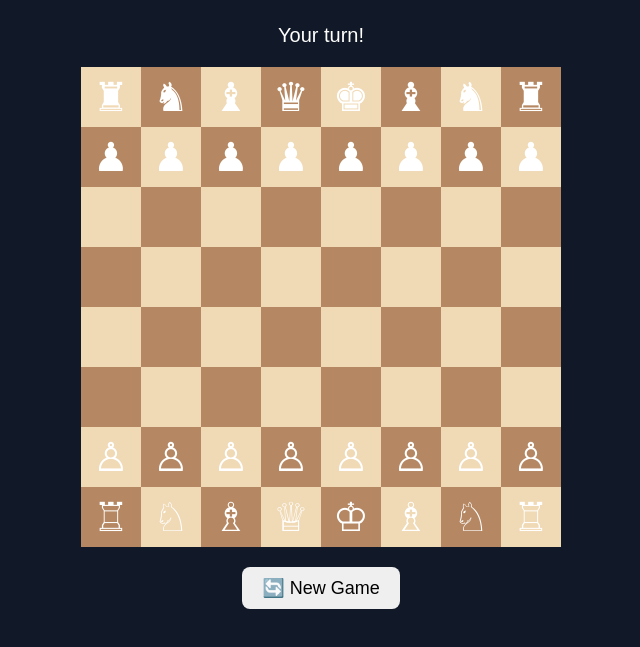
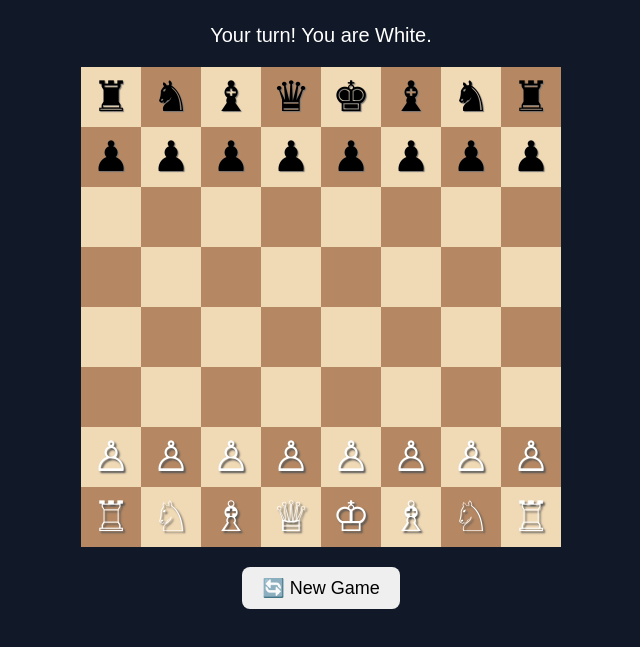
Before and after one commit to johanwerty12-create/kchess, a plain HTML site: page index.html in a window 1280 px wide. Both pictures are taken after a click on the element 430 px from the left and 293 px from the top of the page. Shown: the part 77-724 px from the top of the page, without its empty margins (319-959 px from the left). Drawn offline with Linux system fonts and the light colour scheme.

Commit message:
Update index.html

```diff
--- a/index.html
+++ b/index.html
@@ -26,11 +26,12 @@
         .square {
             width: 60px;
             height: 60px;
-            font-size: 40px;
+            font-size: 42px;
             display: flex;
             justify-content: center;
             align-items: center;
             cursor: pointer;
+            user-select: none;
         }
 
         .light {
@@ -42,7 +43,17 @@
         }
 
         .selected {
-            outline: 4px solid yellow;
+            background: #f6e05e !important;
+        }
+
+        .white-piece {
+            color: white;
+            text-shadow: 2px 2px 2px #555;
+        }
+
+        .black-piece {
+            color: black;
+            text-shadow: 1px 1px 1px #777;
         }
 
         button {
@@ -64,7 +75,7 @@
 
 <h1>♟️ KChess</h1>
 
-    <div id="status">Your turn!</div>
+<div id="status">Your turn! You are White.</div>
 
 <div id="board"></div>
 
@@ -72,7 +83,7 @@
 
 <script>
 
-        const pieces = [
+const startingBoard = [
     "♜","♞","♝","♛","♚","♝","♞","♜",
     "♟","♟","♟","♟","♟","♟","♟","♟",
     "","","","","","","","",
@@ -83,12 +94,22 @@
     "♖","♘","♗","♕","♔","♗","♘","♖"
 ];
 
-        let boardPieces = [...pieces];
-
+let boardPieces = [...startingBoard];
 let selected = null;
+let playerTurn = true;
 
 const board = document.getElementById("board");
 const status = document.getElementById("status");
+
+
+function isWhite(piece) {
+    return ["♙","♖","♘","♗","♕","♔"].includes(piece);
+}
+
+
+function isBlack(piece) {
+    return ["♟","♜","♞","♝","♛","♚"].includes(piece);
+}
 
 
 function drawBoard() {
@@ -107,15 +128,23 @@
             square.classList.add("dark");
         }
 
-                square.textContent = boardPieces[i];
-
         if (selected === i) {
             square.classList.add("selected");
         }
 
-                square.onclick = function() {
-                    clickSquare(i);
-                };
+        const piece = boardPieces[i];
+
+        if (piece) {
+            square.textContent = piece;
+
+            if (isWhite(piece)) {
+                square.classList.add("white-piece");
+            } else {
+                square.classList.add("black-piece");
+            }
+        }
+
+        square.onclick = () => clickSquare(i);
 
         board.appendChild(square);
     }
@@ -124,61 +153,44 @@
 
 function clickSquare(i) {
 
-            // Select a piece
+    if (!playerTurn) return;
+
+    const piece = boardPieces[i];
+
+    // Select a white piece
     if (selected === null) {
 
-                if (boardPieces[i] !== "" &&
-                    boardPieces[i] !== undefined) {
-
-                    // Only allow white pieces
-                    if (isWhite(boardPieces[i])) {
-
+        if (isWhite(piece)) {
             selected = i;
             drawBoard();
-
-                    }
         }
 
         return;
     }
 
+    // Click another white piece
+    if (isWhite(piece)) {
+        selected = i;
+        drawBoard();
+        return;
+    }
 
-            // Move piece
+    // Move the selected piece
     if (selected !== i) {
 
         boardPieces[i] = boardPieces[selected];
-
         boardPieces[selected] = "";
 
         selected = null;
+
+        playerTurn = false;
 
         drawBoard();
 
         status.textContent = "🤖 AI is thinking...";
 
-                setTimeout(aiMove, 700);
-
-            } else {
-
-                selected = null;
-
-                drawBoard();
-
+        setTimeout(aiMove, 800);
     }
-        }
-
-
-        function isWhite(piece) {
-
-            return ["♙","♖","♘","♗","♕","♔"].includes(piece);
-
-        }
-
-
-        function isBlack(piece) {
-
-            return ["♟","♜","♞","♝","♛","♚"].includes(piece);
-
 }
 
 
@@ -188,62 +200,55 @@
 
     for (let from = 0; from < 64; from++) {
 
-                if (isBlack(boardPieces[from])) {
+        if (!isBlack(boardPieces[from])) continue;
 
         for (let to = 0; to < 64; to++) {
 
-                        if (boardPieces[to] === "" ||
-                            isWhite(boardPieces[to])) {
-
+            if (
+                boardPieces[to] === "" ||
+                isWhite(boardPieces[to])
+            ) {
                 possibleMoves.push({
                     from: from,
                     to: to
                 });
-
-                        }
             }
         }
     }
 
-
     if (possibleMoves.length === 0) {
-
         status.textContent = "🎉 You win!";
-
         return;
     }
 
-
-            // Pick a random move
+    // AI chooses a random move
     const move =
         possibleMoves[
             Math.floor(Math.random() * possibleMoves.length)
         ];
 
-
-            boardPieces[move.to] =
-                boardPieces[move.from];
-
+    boardPieces[move.to] = boardPieces[move.from];
     boardPieces[move.from] = "";
-
 
     drawBoard();
 
+    playerTurn = true;
+
     status.textContent = "Your turn!";
-
 }
 
 
 function newGame() {
 
-            boardPieces = [...pieces];
+    boardPieces = [...startingBoard];
 
     selected = null;
 
-            status.textContent = "Your turn!";
+    playerTurn = true;
+
+    status.textContent = "Your turn! You are White.";
 
     drawBoard();
-
 }
 
 
```
Lines whose indentation alone changed are shown as unchanged.
